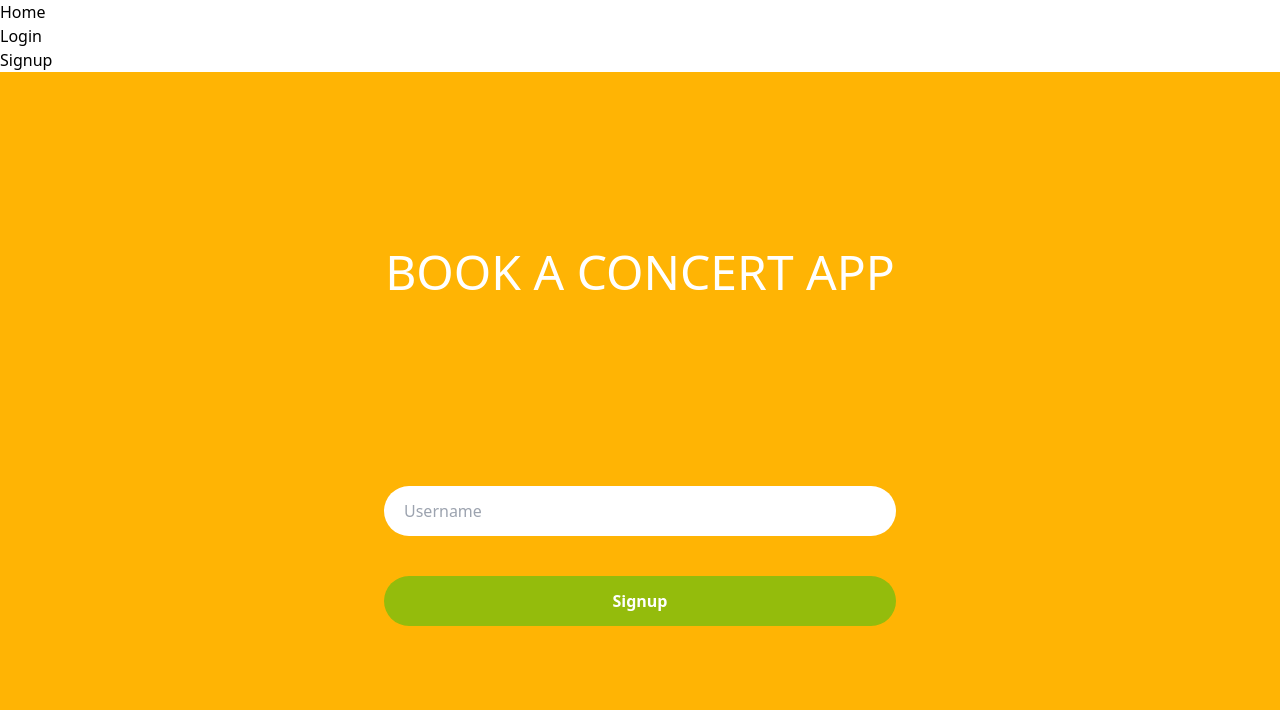
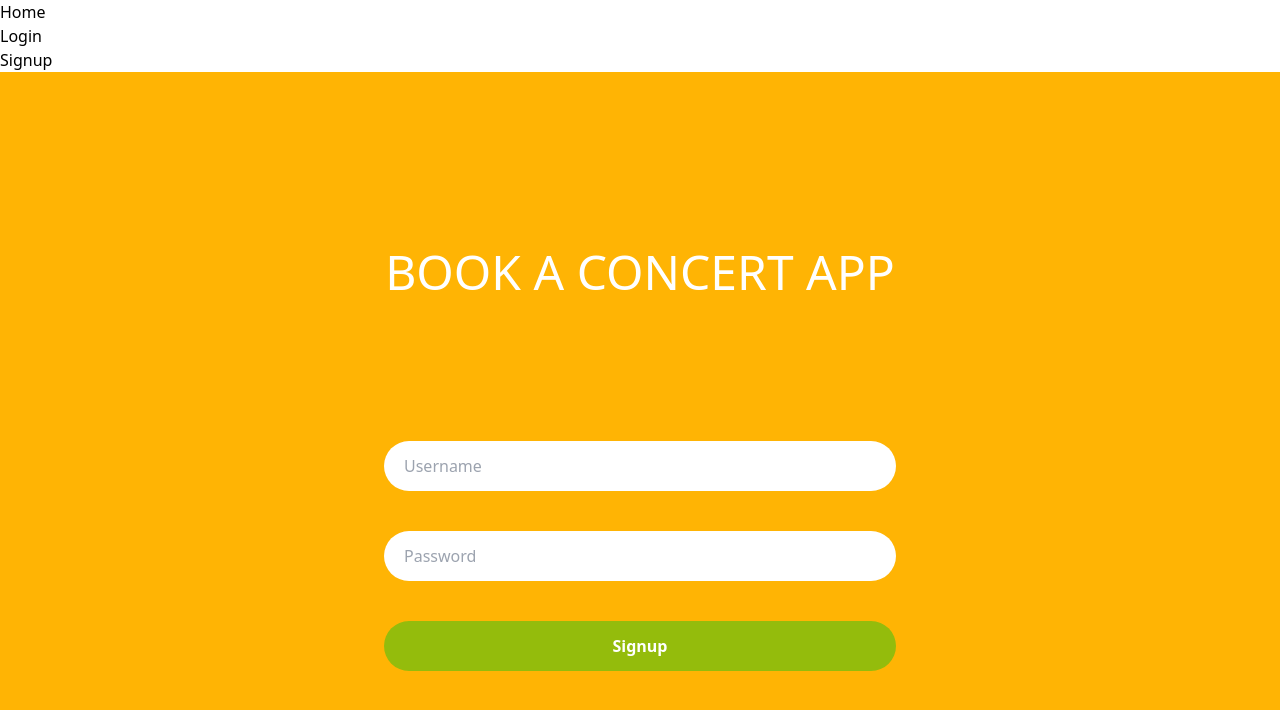
Before and after one commit to Diegogagan2587/Book-a-concert-front-end, a React (Vite) app: page /signup in a window 1280 px wide. Shown: the top 710 px of the page. Built offline with nearby package versions, Linux system fonts and the light colour scheme; no server answers.

Commit message:
Signup: Add password input filed

```diff
--- a/src/components/Signup.jsx
+++ b/src/components/Signup.jsx
@@ -5,6 +5,7 @@ import { registerUser } from '../redux/slices/userSlice';
 const Signup = () => {
   const dispatch = useDispatch();
   const userStatus = useSelector((state) => state.user.status);
+  const [password, setPassword] = useState('')
   const [userData, setUserData] = useState({ name: '' });
   const [errorMessage, setErrorMessage] = useState('');
   const [successMessage, setSuccessMessage] = useState('');
@@ -41,6 +42,15 @@ const Signup = () => {
           placeholder="Username"
           className='login-input'
         />
+
+        <input
+        type='password'
+        value={password}
+        onChange={(e)=>setPassword(e.target.value)}
+        placeholder='Password'
+        className='login-input'
+        required
+        />
         <button onClick={handleSignup} className='btn'>Signup</button>
 
         {errorMessage && (
```
